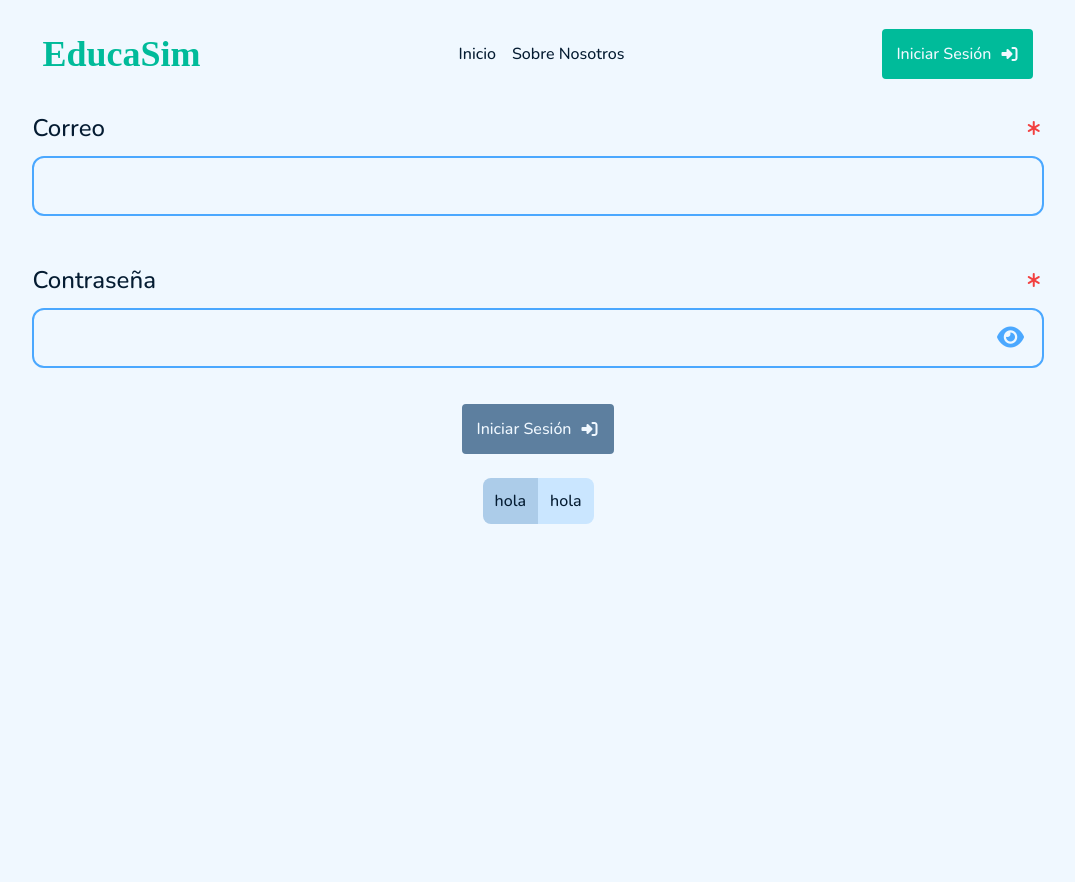
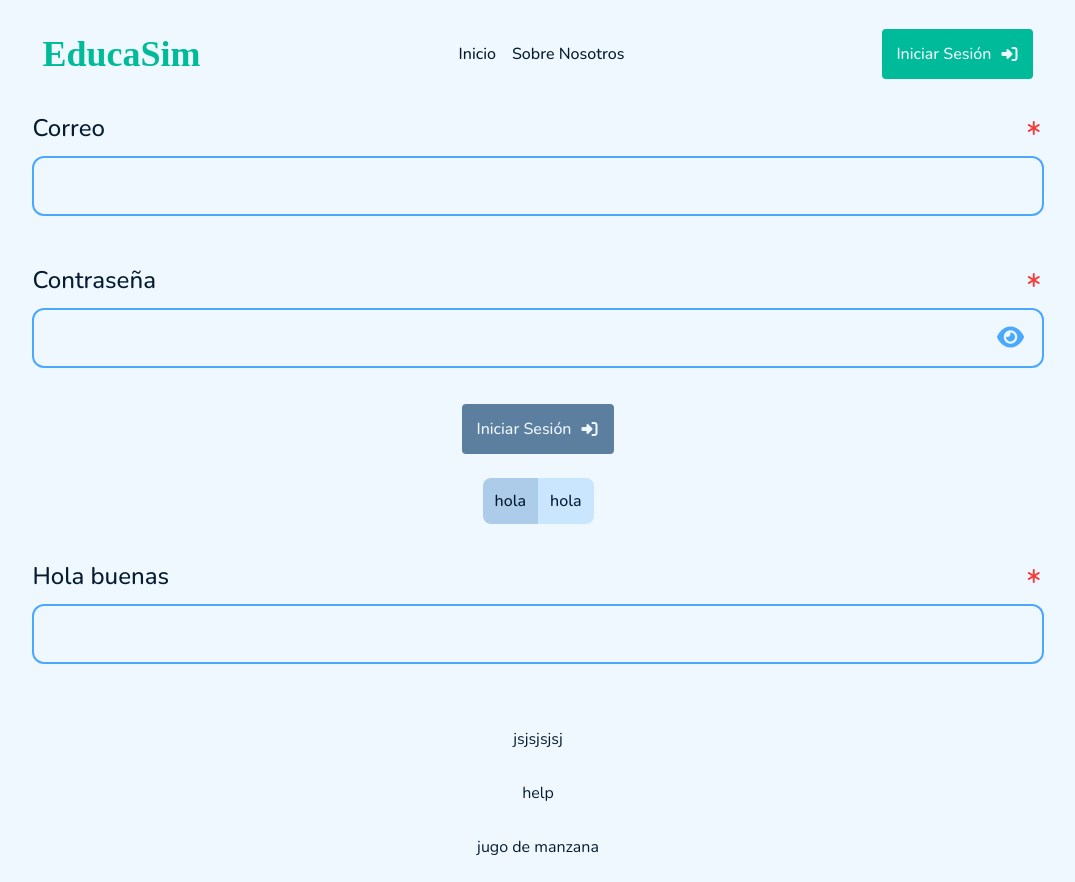
Before and after one commit to AjeinDevelopers/EducaSim, a React (Create React App) app: page /play in a window 1280 px wide. Shown: the whole page, without its empty margins (102-1177 px from the left). Before the commit the page ends 800 px from the top, so only its background shows below. Built offline with nearby package versions, Linux system fonts and the light colour scheme; a web font is replaced by a local one.

Commit message:
Agregado componente de input

```diff
--- /dev/null
+++ b/src/componentes/input/input.jsx
@@ -0,0 +1,50 @@
+import React from 'react';
+import {useState, useCallback} from 'react';
+import './input.css'
+
+export default function Input(props){
+
+    const [lleno, setLleno] = useState(false);
+    const [error, setError] = useState("");
+    const [estilo, setEstilo] = useState(props.estilo);
+
+    const handleInput = useCallback((event) => {
+        const newInput = event.target.value;
+
+        if (newInput.trim() === '') {
+            setError("El correo no puede estar vacio");
+            props.InputError(true);
+            setLleno(false);
+            setEstilo("error");
+            return;
+        }else {
+            props.InputError(false);
+            setLleno(true);
+            setEstilo("primary");
+        }
+    }, [props.onEmailError]);
+
+    return(
+
+        <container className={estilo}>
+            <div className={"label-container"}>
+                <t5 className={"label"}>{props.label}</t5>
+                {props.required && <i className={"fa-solid fa-asterisk fa-fw"} style={{color: "#F24040"}}></i>}
+            </div>
+            <input-container className={props.estilo}>
+                <input type= "email"
+                       name={props.name}
+                       id={props.id}
+                       onChange={handleInput}
+                       required={props.required}/>
+                {props.showIcon1 && <i className={props.icon1} style={{color: "var(--color-principal, #4BA8FF)"}}></i>}
+            </input-container>
+            {!lleno &&
+                <div className={"label-container"}>
+                    <t6 className={"label"}>{error}</t6>
+                </div>
+            }
+        </container>
+
+    )
+}
--- a/src/pages/Playground.js
+++ b/src/pages/Playground.js
@@ -3,26 +3,50 @@ import Boton from "../componentes/boton/boton.jsx";
 import PromoHeader from "../modelos/header/PromoHeader.jsx";
 import InputPassword from "../componentes/input/inputPassword.jsx";
 import InputEmail from "../componentes/input/inputEmail.jsx";
+import Input from "../componentes/input/input.jsx"
 import {useState} from "react";
 import MultiLinks from "../componentes/multiboton/multiLinks";
 
 export default function Playground (){
 
     const [sendForm, setSendForm] = useState(false);
-    const [emailError, setEmailError] = useState(false);
+    const [emailError, setEmailError] = useState(true);
     const [passError, setPassError] = useState(true);
+    const [inputError, setInputError] = useState(true);
 
     const handleEmailError = (error) => {
-        setEmailError(!error);
-        if(!passError){
-            setSendForm(!error);
+        setEmailError(error);
+        if(passError === false){
+            if(inputError === false){
+                if(emailError === false){
+                    setSendForm(true);
+                    console.log("Entra email");
+                }
+            }
         }
     }
 
     const handlePasswordError = (error) => {
-        setPassError(!error);
-        if(!emailError){
-            setSendForm(!error);
+        setPassError(error);
+        if(passError === false){
+            if(inputError === false){
+                if(emailError === false){
+                    setSendForm(true);
+                    console.log("Entra email");
+                }
+            }
+        }
+    };
+
+    const handleInputError = (error) => {
+        setInputError(error);
+        if(passError === false){
+            if(inputError === false){
+                if(emailError === false){
+                    setSendForm(true);
+                    console.log("Entra email");
+                }
+            }
         }
     };
 
@@ -39,7 +63,13 @@ export default function Playground (){
                        icon2={"fa-solid fa-right-to-bracket fa-fw"} method={"SUMBIT"} {...(sendForm ? { disabled: false } : { disabled: true })} />
                 <MultiLinks text1={"hola"} text2={"hola"} text3={"hola"} show1={true} show2={true} showIcon1={false} showIcon2={false}
                             to1={"/play"} to2={"/"}/>
+                <Input estilo = {"primary"} label = {"Hola buenas"} required = {true} InputError={handleInputError}/>
             </form>
+
+            {!emailError === false && <p>jsjsjsjsj</p>}
+            {!passError === false  && <p>help</p>}
+            {!inputError === false  && <p>jugo de manzana</p>}
+            {sendForm === true  && <p>siss</p>}
 
 
         </div>
```
